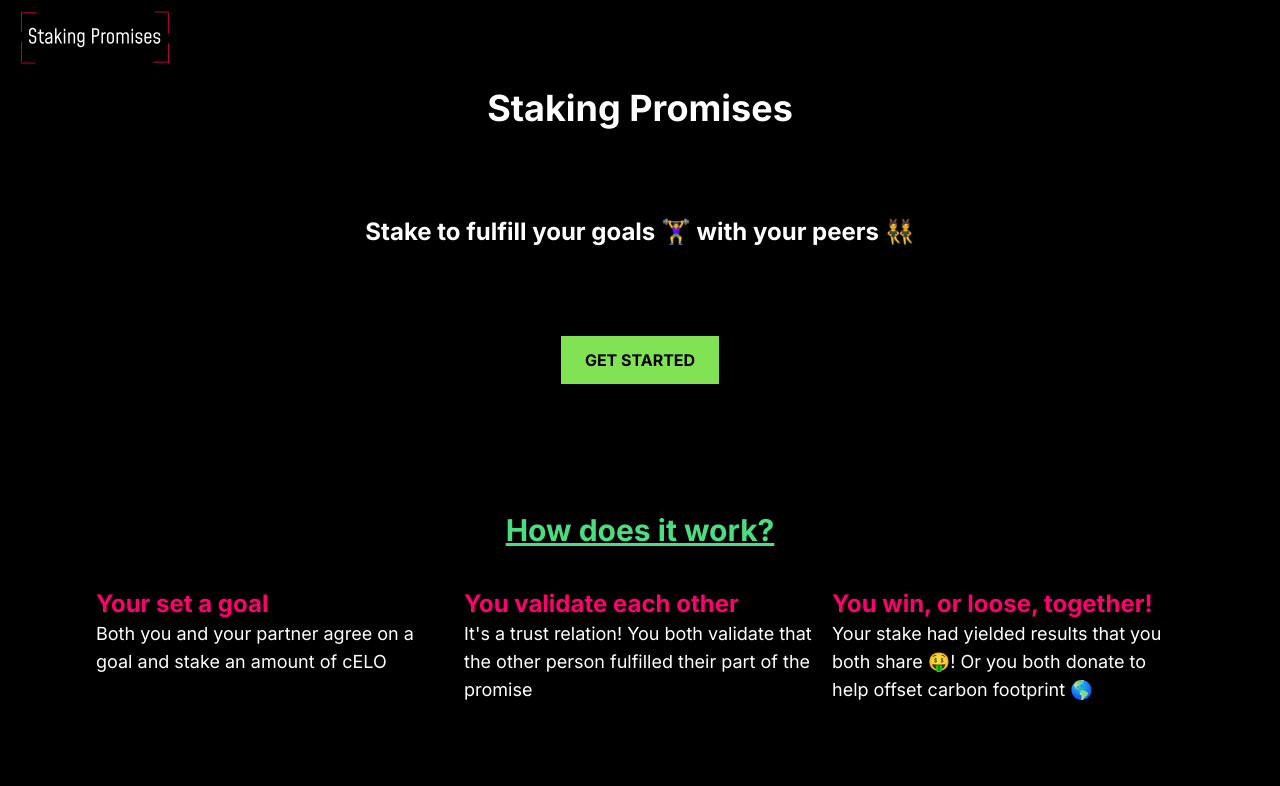
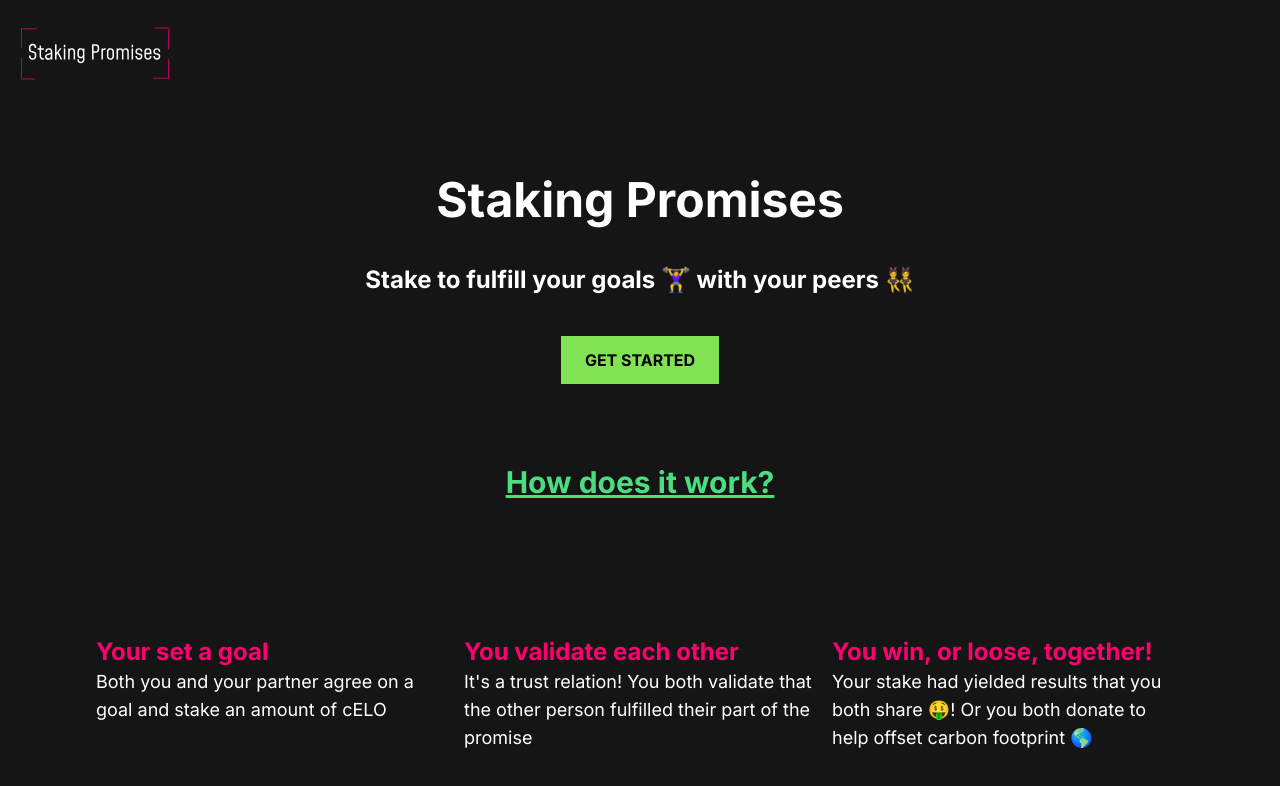
Before and after one commit to CodingBull-dev/staking-promises, a Next.js app: page / in a window 1280 px wide. Shown: the top 786 px of the page. Built offline with nearby package versions, Linux system fonts and the light colour scheme.

Commit message:
fixing some styling of the homepage

```diff
--- a/src/app/globals.css
+++ b/src/app/globals.css
@@ -3,9 +3,9 @@
 @tailwind utilities;
 
 @layer base {
-  input[type='number']::-webkit-outer-spin-button,
-  input[type='number']::-webkit-inner-spin-button,
-  input[type='number'] {
+  input[type="number"]::-webkit-outer-spin-button,
+  input[type="number"]::-webkit-inner-spin-button,
+  input[type="number"] {
     -webkit-appearance: none;
     margin: 0;
     -moz-appearance: textfield !important;
@@ -20,5 +20,5 @@
 }
 
 body {
-  background: black;
+  background: #151515;
 }
--- a/src/app/goal/page.tsx
+++ b/src/app/goal/page.tsx
@@ -69,7 +69,7 @@ export default function SetGoalPage() {
             What is your goal?
           </label>
           <input
-            className="w-[275px] h-[40px] bg-[#504D35] border border-solid border-[#f0dc3f] rounded-md px-2"
+            className="w-[275px] h-[40px] bg-[#504D35] border border-solid border-[#f0dc3f] rounded px-2"
             required
             list="promises"
             type="text"
@@ -77,17 +77,20 @@ export default function SetGoalPage() {
           />
         </div>
         <datalist id="promises">
-          <option value="Run a marathon" />
-          <option value="Go to the gym" />
-          <option value="Loose 2 KGs" />
-          <option value="Eat a salad once per week" />
+          <option value="20 mins cardio, 5x/week" />
+          <option value="Meditate 5 mins daily" />
+          <option value="Eat veggies with every meal" />
+          <option value="No alcohol on weekdays" />
+          <option value="15 mins workout, 3x/week" />
+          <option value="Quit smoking" />
+          <option value="Bed before 23:00 on weekdays" />
         </datalist>
         <div className="flex flex-col items-center justify-center">
           <label className="text-[#ffffff] text-md pb-3 text-center">
             When do you want to achieve it?
           </label>
           <input
-            className="w-[275px] h-[40px] bg-[#504D35] border border-solid border-[#f0dc3f] rounded-md px-2"
+            className="w-[275px] h-[40px] bg-[#504D35] border border-solid border-[#f0dc3f] rounded px-2"
             type="date"
             name="deadline"
             required
@@ -99,7 +102,7 @@ export default function SetGoalPage() {
           <label className="text-[#ffffff] text-md pb-3 text-center flex items-center justify-center">
             How much do you want to stake?
           </label>
-          <div className="w-[211px] h-[200px] bg-[#AFD6F5] self-center flex rounded items-center justify-center">
+          <div className="w-[211px] h-[200px] bg-[#AFD6F5] self-center flex rounded items-center justify-center ">
             <div className="my-auto grid grid-cols-2  text-[#151515] text-2xl rounded p-4">
               <input
                 required
--- a/src/app/page.tsx
+++ b/src/app/page.tsx
@@ -1,12 +1,21 @@
-import LogoSvg from "@/components/logo"
-import Image from "next/image"
+import LogoSvg from "@/components/logo";
+import Image from "next/image";
 
 export default function Home() {
   const workSteps: [string, string][] = [
-    ["Your set a goal", "Both you and your partner agree on a goal and stake an amount of cELO"],
-    ["You validate each other", "It's a trust relation! You both validate that the other person fulfilled their part of the promise"],
-    ["You win, or loose, together!", "Your stake had yielded results that you both share 🤑! Or you both donate to help offset carbon footprint 🌎"]
-  ]
+    [
+      "Your set a goal",
+      "Both you and your partner agree on a goal and stake an amount of cELO",
+    ],
+    [
+      "You validate each other",
+      "It's a trust relation! You both validate that the other person fulfilled their part of the promise",
+    ],
+    [
+      "You win, or loose, together!",
+      "Your stake had yielded results that you both share 🤑! Or you both donate to help offset carbon footprint 🌎",
+    ],
+  ];
 
   const makeWorkSteps = (steps: [string, string][]) => {
     return steps.map(([title, info]) => {
@@ -14,26 +23,35 @@ export default function Home() {
         <div key={title} className="flex flex-col">
           <h1 className="text-2xl font-bold text-[#FF006E]">{title}</h1>
           <h3 className="text-lg">{info}</h3>
-        </div>)
-    })
-  }
+        </div>
+      );
+    });
+  };
 
   return (
     <>
-      <div className="w-[155px] h-[80px] pl-5">
+      <div className="w-[155px] h-[80px] pl-5 p-4">
         <LogoSvg />
       </div>
-      <main className="flex min-h-[90vh] flex-col items-center justify-between p-24 pt-2 text-white">
-        <h1 className="text-4xl font-bold">Staking Promises</h1>
-        <h3 className="text-2xl font-bold">Stake to fulfill your goals 🏋️‍♀️ with your peers 👯</h3>
-        <a href="/goal"><button className="mx-auto bg-[#81E353] text-black px-6 py-3 uppercase font-bold">Get started</button></a>
+      <main className="flex min-h-[90vh] flex-col items-center justify-between p-24 pt-16 text-white gap-10">
+        <h1 className="text-5xl font-bold pt-8">Staking Promises</h1>
+        <h3 className="text-2xl font-bold">
+          Stake to fulfill your goals 🏋️‍♀️ with your peers 👯
+        </h3>
+        <a href="/goal">
+          <button className="mx-auto bg-[#81E353] text-black px-6 py-3 uppercase font-bold">
+            Get started
+          </button>
+        </a>
         <div>
-          <h3 className="text-3xl font-bold text-center my-10 text-green-400 underline">How does it work?</h3>
-          <div className="grid md:grid-cols-3 md:gap-4">
+          <h3 className="text-3xl font-bold text-center my-10 text-green-400 underline">
+            How does it work?
+          </h3>
+          <div className="grid md:grid-cols-3 md:gap-4 mt-6s pt-24">
             {makeWorkSteps(workSteps)}
           </div>
         </div>
       </main>
     </>
-  )
+  );
 }
```
